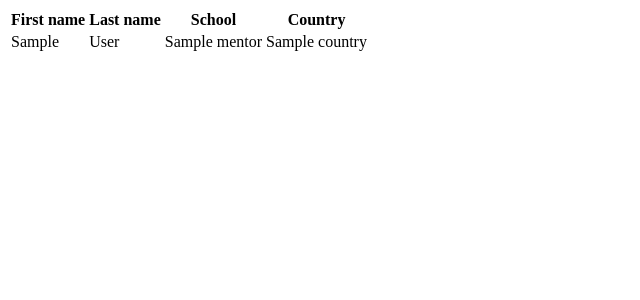
After one commit to davidtanacs/application_process, a Flask app: page /all_school in a window 1280 px wide. The commit adds this page. Shown: the top 300 px of the page, without its empty margins (0-640 px from the left). Run offline with Flask 2, Linux system fonts and the light colour scheme; a database or web service that is not in the repository returns one stand-in record (values such as "Sample title"); some libraries are stand-ins or nearby versions.

Commit message:
All_school page made.

```diff
--- a/main.py
+++ b/main.py
@@ -34,6 +34,14 @@ def show_mentors():
     return render_template('mentors.html', rows=rows)
 
 
+@app.route('/all_school')
+def show_all_school():
+    datas = querys.read_user_datas()
+    conn = querys.connect_to_db(datas[0], datas[1], datas[2])
+    rows = querys.show_all_schools_name(conn)
+    return render_template('all_school.html', rows=rows)
+
+
 
 
 #def main():
--- a/querys.py
+++ b/querys.py
@@ -14,17 +14,6 @@ def show_menu():
             Or 0 to quit""")
     return int(choice)
 
-
-def make_query_readable(rows):
-    readable_data = ""
-    for item in rows:
-        for word in item:
-            readable_data += str(word)
-            if word != item[-1]:
-                readable_data += ", "
-        if item != rows[-1]:
-            readable_data += " ; "
-    return readable_data
 
 
 def connect_to_db(dbname, user, password):
@@ -69,8 +58,11 @@ def show_mentors_name(conn):
     return rows
 
 
-def show_mentors_nick_miskolc(conn):
-    make_query_for_print("""SELECT nick_name FROM mentors WHERE city='Miskolc';""", conn)
+def show_all_schools_name(conn):
+    rows = make_query("""SELECT mentors.first_name, mentors.last_name, schools.name, schools.country
+                            FROM mentors
+                            RIGHT JOIN schools on mentors.city = schools.city;""", conn)
+    return rows
 
 
 def show_carols_data(conn):
@@ -96,3 +88,15 @@ def update_jemimas_data(conn):
 
 def del_arsenio_and_friend(conn):
     make_query_for_db_change("""DELETE FROM applicants WHERE email LIKE '%mauriseu.net';""", conn)
+
+
+def make_query_readable(rows):
+    readable_data = ""
+    for item in rows:
+        for word in item:
+            readable_data += str(word)
+            if word != item[-1]:
+                readable_data += ", "
+        if item != rows[-1]:
+            readable_data += " ; "
+    return readable_data
--- /dev/null
+++ b/templates/all_school.html
@@ -0,0 +1,28 @@
+<!DOCTYPE HTML>
+<html>
+<head>
+    <title>
+        All school
+    </title>
+</head>
+
+<body>
+    <table>
+        <tr>
+            <th> First name </th>
+            <th> Last name </th>
+            <th> School </th>
+            <th> Country </th>
+        </tr>
+            {% for entity in rows %}
+                <tr>
+                    {% for word in entity %}
+                        <td>
+                            {{ word }}
+                        </td>
+                    {% endfor %}
+                </tr>
+            {% endfor %}
+    </table>
+</body>
+</html>
--- a/templates/main.html
+++ b/templates/main.html
@@ -21,7 +21,7 @@
             <h1>Main Menu</h1>
             <ul>
                 <li><a href='/mentors'>Mentors and schools page</a></li>
-                <li>Mentors and schools page</li>
+                <li><a href='/all_school'>Mentors and schools page</a></li>
                 <li>Contacts page1</li>
                 <li>Contacts page2</li>
                 <li>Applicants page</li>
--- a/templates/mentors.html
+++ b/templates/mentors.html
@@ -1,6 +1,9 @@
 <!DOCTYPE HTML>
 <html>
     <head>
+        <title>
+            Mentors and schools
+        </title>
     </head>
 
     <body>
```
